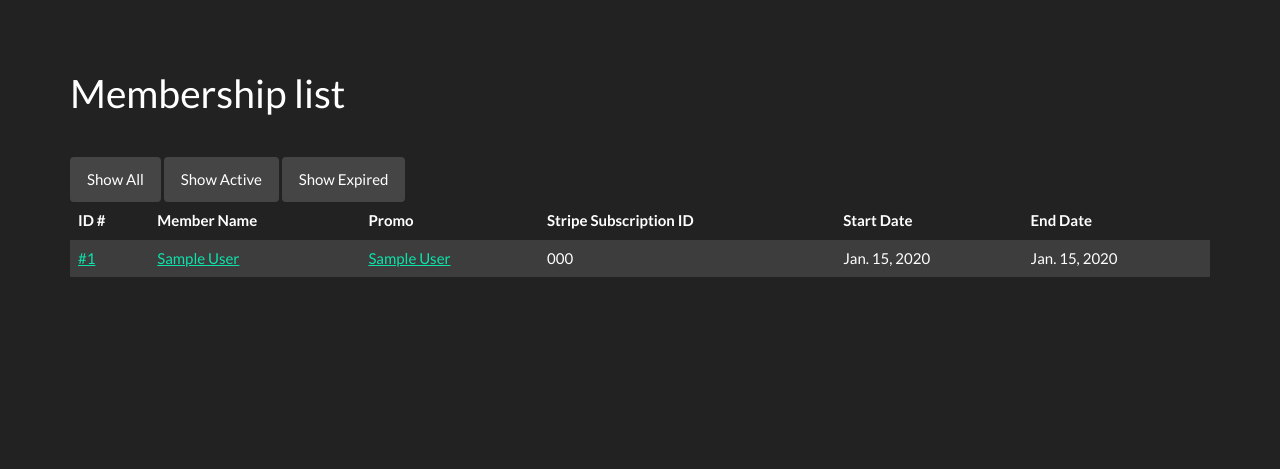
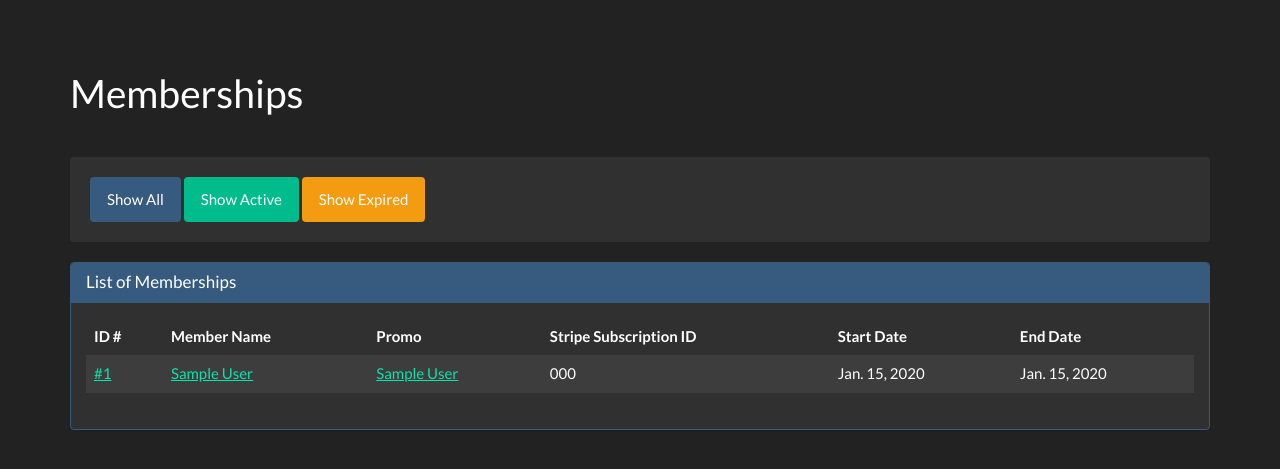
Before and after one commit to C-o-r-E/msys, a Django app: page /members/memberships/ in a window 1280 px wide. Shown: the part 60-529 px from the top of the page. Run offline with Django 3.2, Linux system fonts and the light colour scheme; a user stored in the database is signed in; tables that the repository leaves empty hold one stand-in row (values such as "Sample post"); some libraries are stand-ins or nearby versions.

Commit message:
fix bug in membership creation, some UI polish

```diff
--- a/msys/members/templates/members/memberships.html
+++ b/msys/members/templates/members/memberships.html
@@ -3,14 +3,21 @@
 {% block content %}
 
 <div class="page-header">
-  <h1>Membership list</h1>
+  <h1>Memberships</h1>
 </div>
 
-<a class="btn btn-default" href="{% url 'membershipList' %}">Show All</a>
-<a class="btn btn-default" href="{% url 'membershipList' %}?show=active">Show Active</a>
-<a class="btn btn-default" href="{% url 'membershipList'  %}?show=expired">Show Expired</a>
+<div class="well">
+  <a class="btn btn-primary" href="{% url 'membershipList' %}">Show All</a>
+  <a class="btn btn-success" href="{% url 'membershipList' %}?show=active">Show Active</a>
+  <a class="btn btn-warning" href="{% url 'membershipList'  %}?show=expired">Show Expired</a>
+</div>
 
 {% if membership_list %}
+<div class="panel panel-primary">
+  <div class="panel-heading">
+	<h3 class="panel-title">List of Memberships</h3>
+  </div>
+  <div class="panel-body">
 	<table class="table table-striped table-hover">
 	  <thead>
 		<tr>
@@ -39,6 +46,8 @@
 		{% endfor %}
 	  </tbody>
 	</table>
+  </div>
+</div>
 {% else %}
 <p>
   No memberships...
--- a/msys/members/views.py
+++ b/msys/members/views.py
@@ -18,14 +18,12 @@ def login_required(wrapped):
     """
     This is a decorator to make sure user is logged in
     """
-
     def wrapper(*args, **kwargs):
         if not args[0].user.is_authenticated():
             return render(args[0], 'members/home.html', {})
         return wrapped(*args, **kwargs)
 
     return wrapper
-
 
 def user_logout(request):
     """Log out the user"""
@@ -229,7 +227,7 @@ def addMembership(request, member_id=None):
         if member_id:
             ms_form = MembershipForm(initial={'member':member_id})
 
-    return render(request, 'members/add_membership.html', {'ms_form': ms_form, 'logged_in': logged_in})
+    return render(request, 'members/add_membership.html', {'ms_form': ms_form, 'logged_in': True})
 
 @login_required
 def editMembership(request, m_ship):
```
Also changed, not shown: msys/members/templates/members/access_cards.html (+8 -1 lines), msys/members/templates/members/member_details.html (+26 -12 lines), msys/members/templates/members/members.html (+11 -3 lines), msys/members/templates/members/promos.html (+11 -2 lines). Lines whose indentation alone changed are shown as unchanged.
